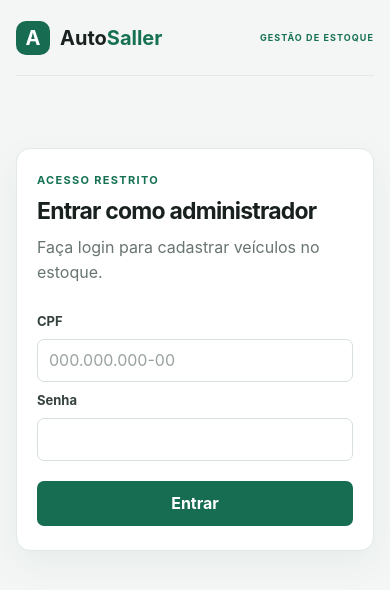
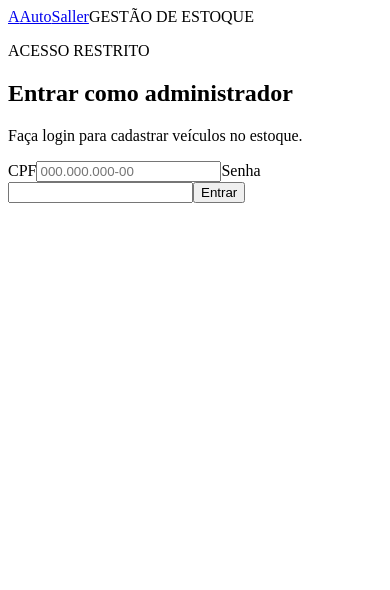
Before and after one commit to TiNerl/Sistema-de-vendas-veiculos, a Vue app in the folder frontend/: page / in a window 390 px wide. Shown: the top 590 px of the page. Built offline with nearby package versions, Linux system fonts and the light colour scheme; no server answers.

Commit message:
alteração do app.vue

```diff
--- a/frontend/src/App.vue
+++ b/frontend/src/App.vue
@@ -326,260 +326,3 @@ function sair() {
     </section>
   </main>
 </template>
-
-<style>
-:root {
-  font-family:
-    Inter, ui-sans-serif, system-ui, -apple-system, BlinkMacSystemFont, "Segoe UI", sans-serif;
-  color: #18211f;
-  background: #f3f6f5;
-  font-synthesis: none;
-  text-rendering: optimizeLegibility;
-  -webkit-font-smoothing: antialiased;
-  -moz-osx-font-smoothing: grayscale;
-  font-optical-sizing: auto;
-}
-
-* {
-  box-sizing: border-box;
-}
-
-body {
-  min-width: 320px;
-  margin: 0;
-}
-
-button,
-input,
-select {
-  font: inherit;
-}
-
-.pagina {
-  min-height: 100vh;
-  padding: 0 24px 64px;
-}
-
-.cabecalho {
-  display: flex;
-  max-width: 1080px;
-  height: 76px;
-  align-items: center;
-  justify-content: space-between;
-  margin: 0 auto 38px;
-  border-bottom: 1px solid #e1e8e5;
-}
-
-.marca {
-  display: inline-flex;
-  align-items: center;
-  gap: 10px;
-  color: #18211f;
-  font-size: 20px;
-  font-weight: 750;
-  text-decoration: none;
-}
-
-.marca-icone {
-  display: grid;
-  width: 34px;
-  height: 34px;
-  place-items: center;
-  border-radius: 10px;
-  background: #166b51;
-  color: white;
-}
-
-.marca-destaque,
-.cabecalho-legenda,
-.sobretitulo {
-  color: #167153;
-}
-
-.cabecalho-legenda,
-.sobretitulo {
-  font-size: 11px;
-  font-weight: 750;
-  letter-spacing: 0.12em;
-}
-
-.cartao {
-  max-width: 880px;
-  margin: 0 auto;
-  padding: 36px;
-  border: 1px solid #e2e9e6;
-  border-radius: 14px;
-  background: white;
-  box-shadow: 0 12px 36px rgb(25 54 43 / 5%);
-}
-
-.cartao-login {
-  max-width: 460px;
-  margin-top: 72px;
-}
-
-.sobretitulo {
-  margin: 0 0 10px;
-}
-
-h1 {
-  margin: 0;
-  font-size: clamp(23px, 3vw, 30px);
-  letter-spacing: -0.035em;
-}
-
-.descricao {
-  margin: 10px 0 28px;
-  color: #687570;
-  line-height: 1.55;
-}
-
-.titulo-linha {
-  display: flex;
-  align-items: flex-start;
-  justify-content: space-between;
-  gap: 20px;
-}
-
-.titulo-linha .descricao {
-  margin-bottom: 24px;
-}
-
-.formulario {
-  display: grid;
-  gap: 10px;
-}
-
-.grade-formulario {
-  grid-template-columns: repeat(3, minmax(0, 1fr));
-  column-gap: 18px;
-  row-gap: 17px;
-}
-
-.campo {
-  display: grid;
-  gap: 7px;
-}
-
-label {
-  color: #35423d;
-  font-size: 13px;
-  font-weight: 650;
-}
-
-input,
-select {
-  width: 100%;
-  min-height: 43px;
-  padding: 9px 11px;
-  border: 1px solid #d7e0dc;
-  border-radius: 7px;
-  background: #fff;
-  color: #18211f;
-  outline: none;
-}
-
-input:focus,
-select:focus {
-  border-color: #258565;
-  box-shadow: 0 0 0 3px rgb(37 133 101 / 12%);
-}
-
-input::placeholder {
-  color: #98a39f;
-}
-
-.botao-principal {
-  min-height: 45px;
-  padding: 0 18px;
-  border: 0;
-  border-radius: 7px;
-  background: #176d52;
-  color: white;
-  cursor: pointer;
-  font-weight: 700;
-}
-
-.botao-principal:hover:not(:disabled) {
-  background: #125b44;
-}
-
-.botao-principal:disabled {
-  cursor: wait;
-  opacity: 0.7;
-}
-
-.cartao-login .botao-principal {
-  margin-top: 10px;
-}
-
-.botao-sair {
-  padding: 8px 12px;
-  border: 1px solid #d7e0dc;
-  border-radius: 7px;
-  background: white;
-  color: #35423d;
-  cursor: pointer;
-}
-
-.acoes-formulario {
-  display: flex;
-  grid-column: 1 / -1;
-  justify-content: flex-end;
-  margin-top: 8px;
-}
-
-.aviso {
-  margin: 0 0 18px;
-  padding: 11px 13px;
-  border-radius: 7px;
-  font-size: 14px;
-  line-height: 1.45;
-}
-
-.aviso.sucesso {
-  background: #edf8f1;
-  color: #17633e;
-}
-
-.aviso.erro {
-  background: #fff1ef;
-  color: #9c3026;
-}
-
-@media (max-width: 700px) {
-  .pagina {
-    padding: 0 16px 36px;
-  }
-
-  .cabecalho {
-    margin-bottom: 24px;
-  }
-
-  .cartao {
-    padding: 24px 20px;
-  }
-
-  .grade-formulario {
-    grid-template-columns: repeat(2, minmax(0, 1fr));
-  }
-}
-
-@media (max-width: 480px) {
-  .cabecalho-legenda {
-    font-size: 9px;
-  }
-
-  .grade-formulario {
-    grid-template-columns: 1fr;
-  }
-
-  .titulo-linha {
-    align-items: flex-start;
-  }
-
-  .acoes-formulario .botao-principal {
-    width: 100%;
-  }
-}
-</style>
```
